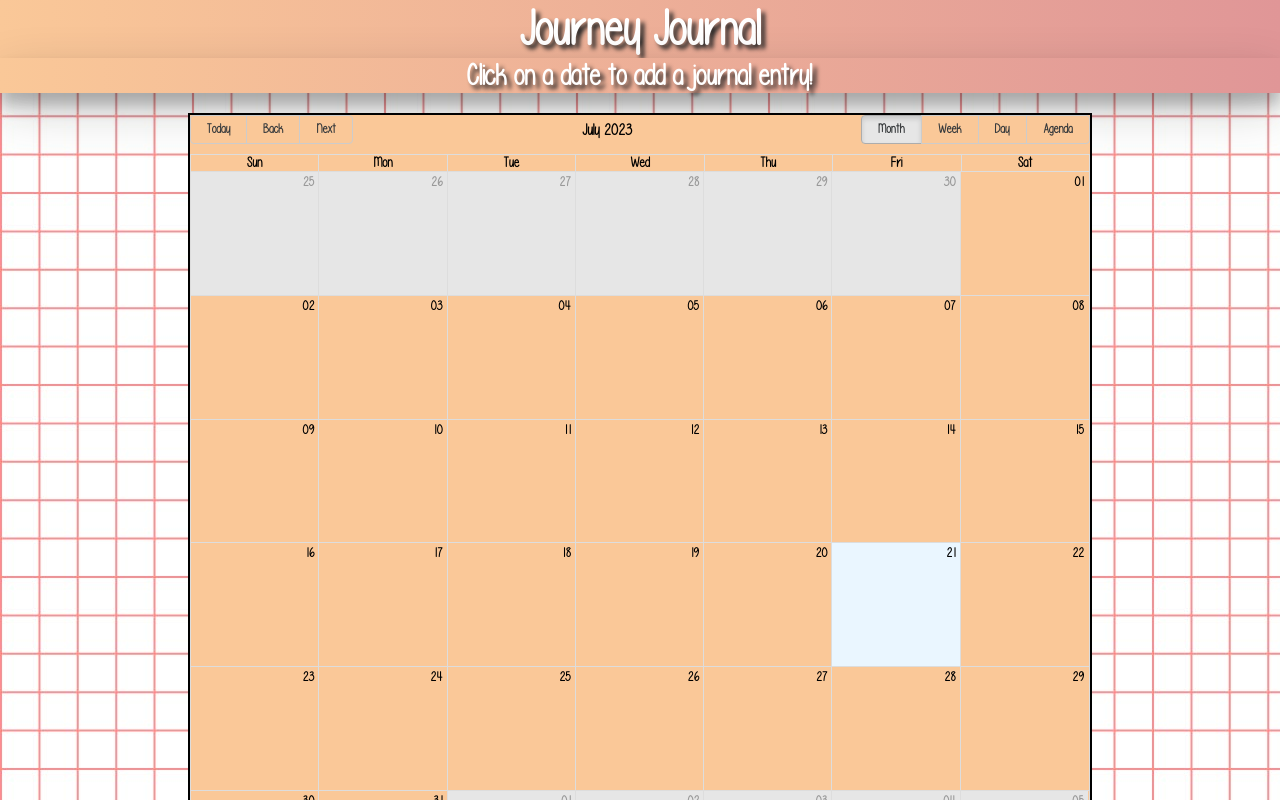
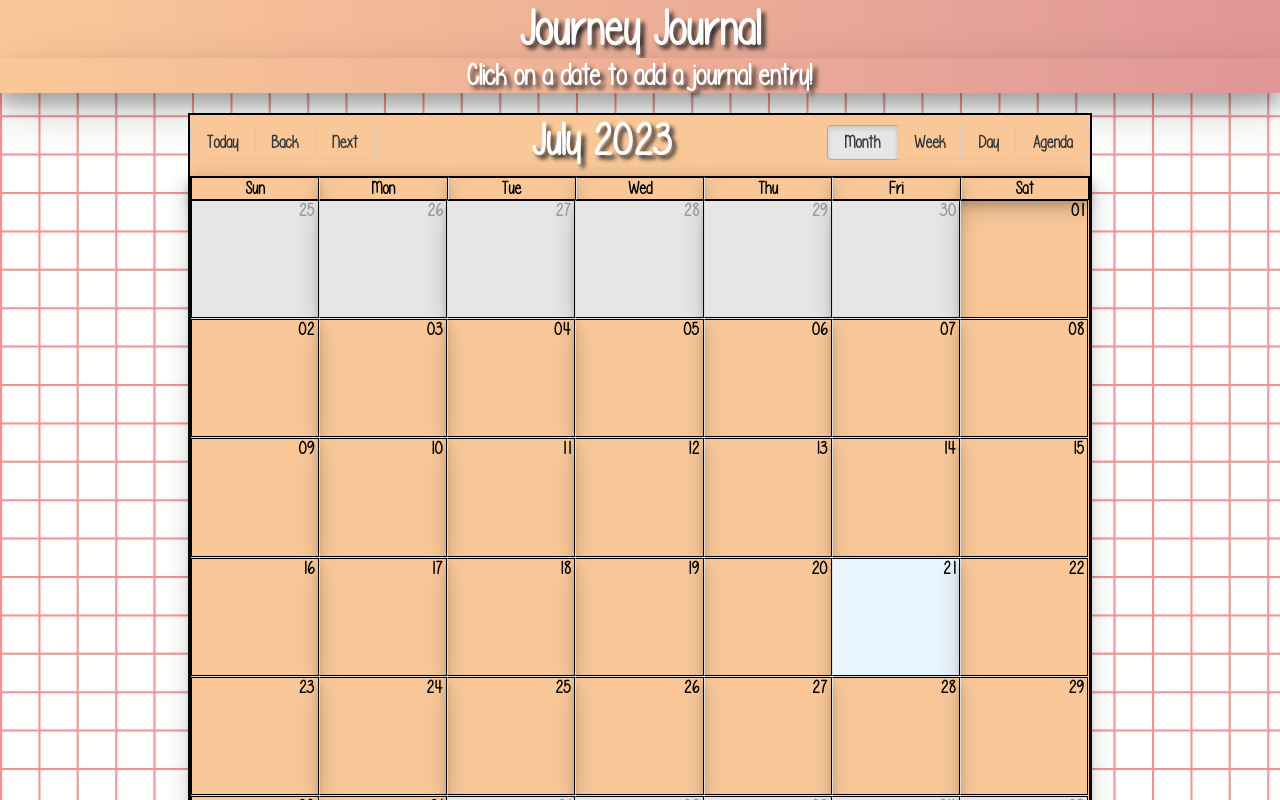
Before and after one commit to johnson24694/Journey_Journal, a React (Create React App) app in the folder client/: page /journals/view in a window 1280 px wide. Shown: the top 800 px of the page. Built offline with nearby package versions, Linux system fonts and the light colour scheme; no server answers.

Commit message:
RBC  Styling

```diff
--- a/client/src/styles.css
+++ b/client/src/styles.css
@@ -142,14 +142,29 @@
     width: fit-content;
     height: fit-content;
     font-family: "Handwriting";
-    font-weight: 900;
     border: 2px solid rgb(0, 0, 0);
+}
+
+.rbc-toolbar {
+    font-size: 45px;
+    color: white;
+    text-shadow: 4px 4px 4px rgb(39, 39, 39);
+}
+
+.rbc-header {
+font-size: 18px;
+}
+
+.rbc-month-view, .rbc-day-bg, .rbc-header {
+border: 1px solid #000000;
+box-shadow: 0 6px 8px 0 rgba(46, 46, 46, 0.24),0 9px 25px 0 rgba(39, 39, 39, 0.19);
 }
 
 button {
     font-family: "Handwriting";
     font-weight: 900;
-    border: 2px solid rgb(0, 0, 0);
+    font-size: 18px;
+    border: 2px solid #000000;
 }
 
 .logout {
```
